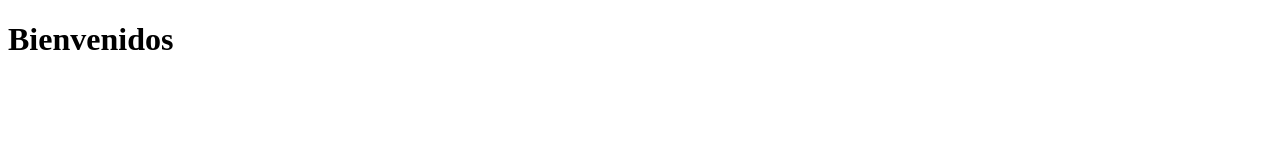
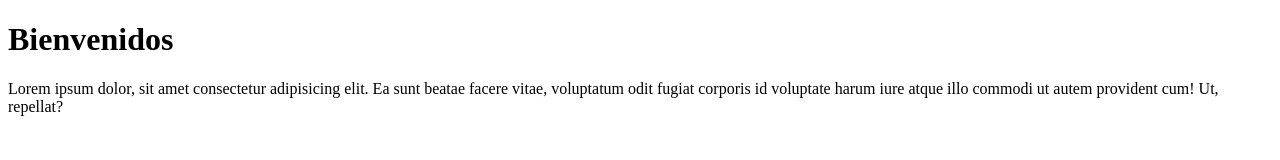
Before and after one commit to danielsanchez68/proyecto21F, a plain HTML site: page index.html in a window 1280 px wide. Drawn offline with Linux system fonts and the light colour scheme.

Commit message:
agrego un párrafo

```diff
--- a/index.html
+++ b/index.html
@@ -9,6 +9,9 @@
 <body>
 
     <h1>Bienvenidos</h1>
+    <p>
+        Lorem ipsum dolor, sit amet consectetur adipisicing elit. Ea sunt beatae facere vitae, voluptatum odit fugiat corporis id voluptate harum iure atque illo commodi ut autem provident cum! Ut, repellat?
+    </p>
 
 </body>
 </html>
```
